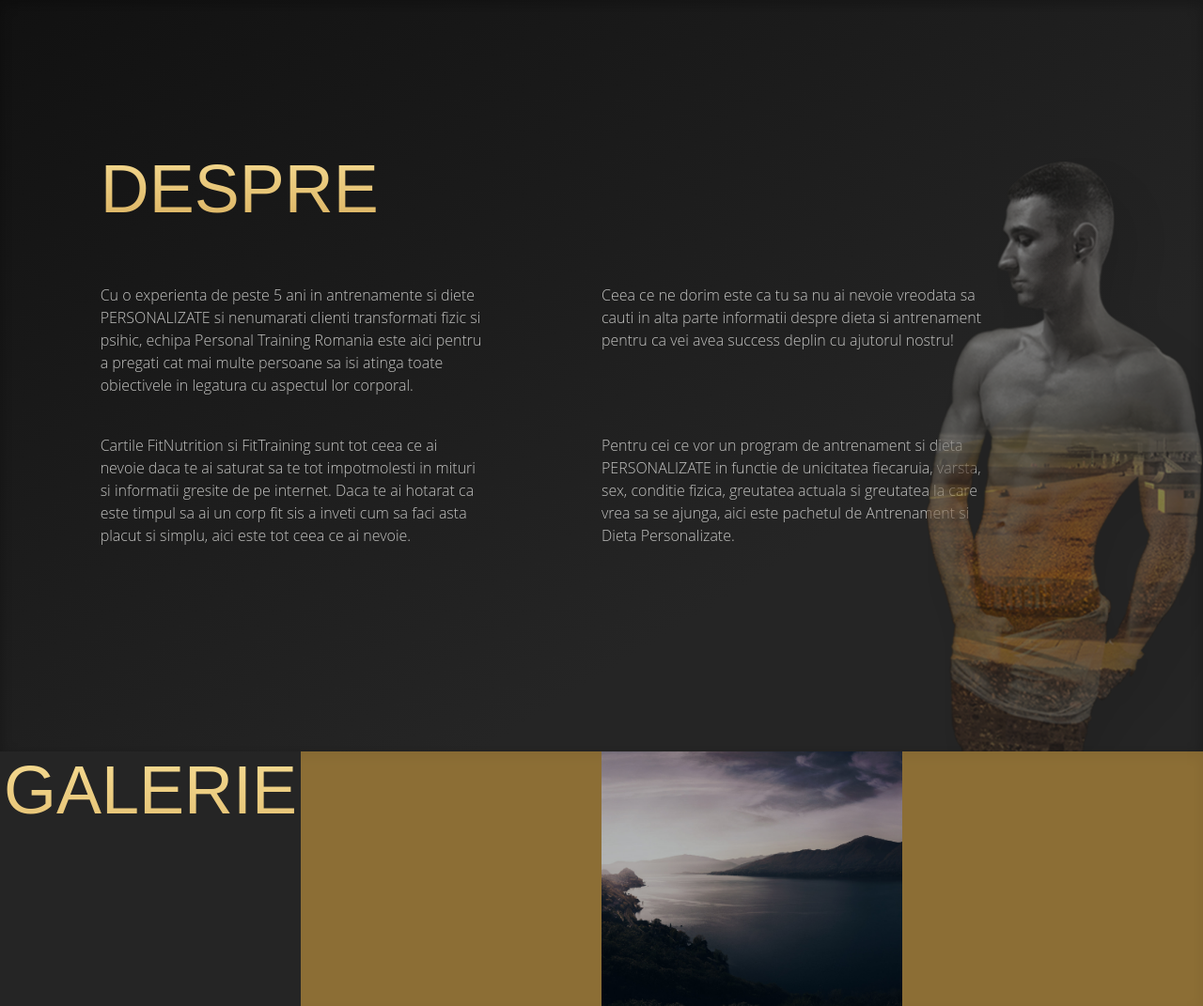
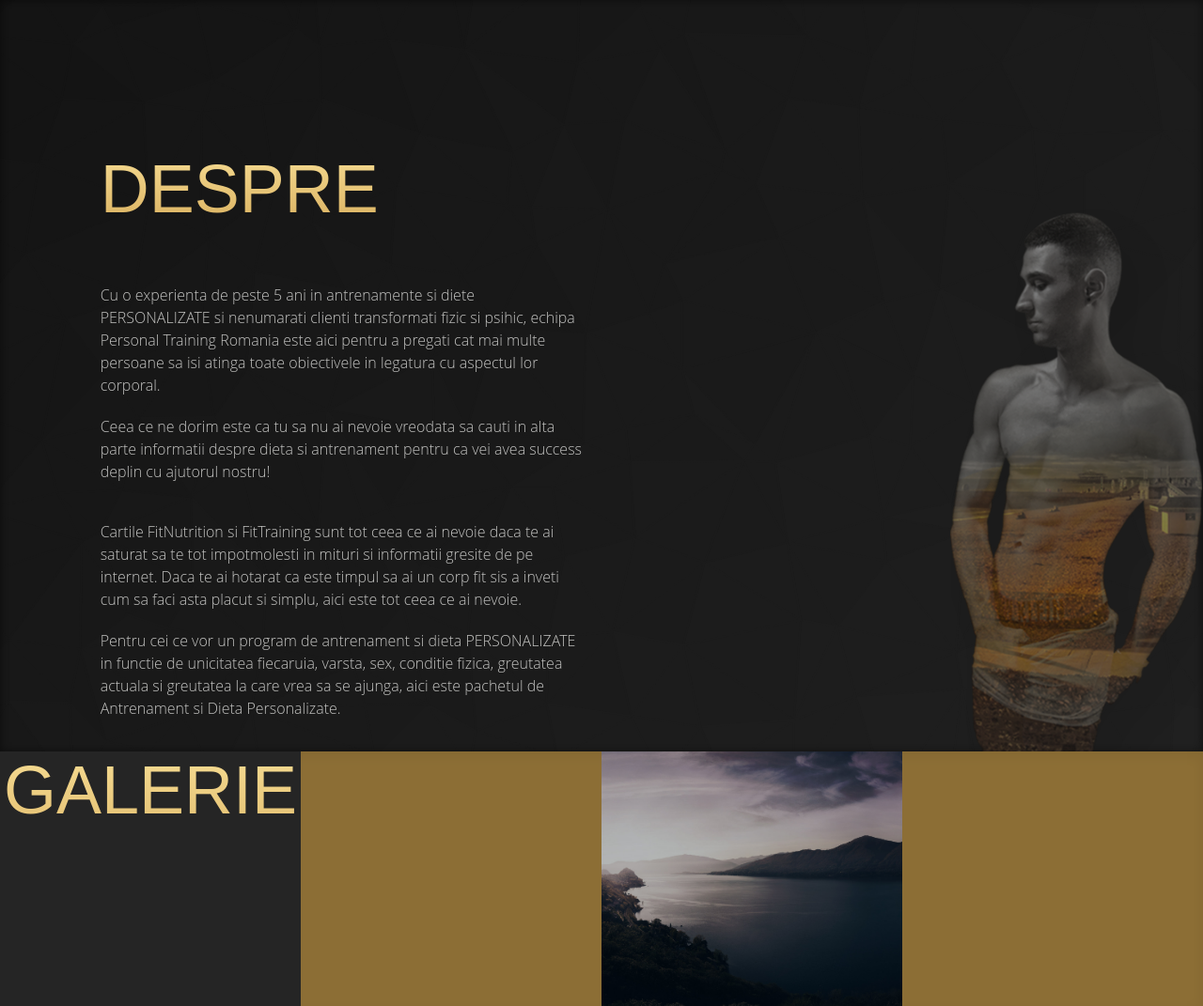
Before and after one commit to AndreiMLazar/PTRomania, a PHP site: page / in a window 1280 px wide. Shown: the part 800-1871 px from the top of the page at 94% size. Run offline with PHP 8.4, Linux system fonts and the light colour scheme; some libraries are stand-ins or nearby versions.

Commit message:
Background

```diff
--- a/css/style.css
+++ b/css/style.css
@@ -740,6 +740,7 @@ div.content {
 @media only screen and (max-width: 768px) {
 .slide:nth-of-type(1) {
   background-size:cover;
+  height: 100%;
   top:60px;
 }
 .slide:nth-of-type(2) {
@@ -850,12 +851,12 @@ a.slide_btn {
 	min-height: 100vh;
 	color: #bf9649;
 	position: relative;
-	background-image: linear-gradient(to bottom right, #111, #252525 70%);
+	background:url(../img/pattern.svg);
     opacity: 1;
 	background-size: cover;
-	-webkit-box-shadow: inset 0px 4px 12px 2px rgba(0,0,0,0.2);
-	-moz-box-shadow: inset 0px 4px 12px 2px rgba(0,0,0,0.2);
-	box-shadow: inset 0px 4px 12px 2px rgba(0,0,0,0.2);
+    -moz-box-shadow:    inset 0 0 8px rgba(0,0,0,0.5);
+    -webkit-box-shadow: inset 0 0 8px rgba(0,0,0,0.5);
+    box-shadow:         inset 0 0 8px rgba(0,0,0,0.5);
     background-color: #111;
   }
 
@@ -866,7 +867,7 @@ div.title {
 
 div.dbexp img {
 	position: absolute;
-	max-width: 23%;
+	max-width: 21%;
 	right: 0;
 	bottom: 0;
 	float: right;
@@ -879,10 +880,19 @@ div.intro {
 	box-shadow: 0 5px 10px rgba(0, 0, 0, 0.2);
 }
 
+@media only screen and (min-width: 1060px) {
+  div.col-6 {
+    float: none;
+    width: 50%;
+    padding-left: 8.3333333333%;
+  }
+}
+
+
 @media only screen and (max-width: 1200px) {
 
 	div.dbexp img {
-		max-width: 32%;
+		max-width: 31%;
 		opacity: 0.6;
 		filter: alpha(opacity=70);
 }
--- a/index.html
+++ b/index.html
@@ -130,46 +130,41 @@
                     </div>
                 </div>
                 <div class="row">
-                    <div class="col-offset-1"></div>
-                    <div class="col-4">
+                  <div class="col-offset-1"></div>
+                    <div class="col-5">
                          <div class="content">
                             <h2>
                                  Cu o experienta de peste 5 ani in antrenamente si diete PERSONALIZATE si nenumarati clienti transformati fizic si psihic, echipa Personal Training Romania este aici pentru a pregati cat mai multe persoane sa isi atinga toate obiectivele in legatura cu aspectul lor corporal.
                             </h2>
                         </div>
                     </div>
-                    <div class="col-offset-1"></div>
-                    <div class="col-4">
+                    <div class="col-6">
                          <div class="content">
                             <h2>
                              Ceea ce ne dorim este ca tu sa nu ai nevoie vreodata sa cauti in alta parte informatii despre dieta si antrenament pentru ca vei avea success deplin cu ajutorul nostru!
                             </h2>
                         </div>
                     </div>
-                    <div class="col-2">
                         <div class="dbexp">
                             <img src="img/dbexpf.png" alt="Bogdan Craciun Photo">
                         </div>
-                    </div>
                 </div>
                 <div class="row">
                 <div class="col-offset-1"></div>
-                    <div class="col-4">
+                    <div class="col-5">
                          <div class="content hid">
                             <h2>
                                 Cartile FitNutrition si FitTraining sunt tot ceea ce ai nevoie daca te ai saturat sa te tot impotmolesti in mituri si informatii gresite de pe internet. Daca te ai hotarat ca este timpul sa ai un corp fit sis a inveti cum sa faci asta placut si simplu, aici este tot ceea ce ai nevoie.
                             </h2>
                         </div>
                     </div>
-                    <div class="col-offset-1"></div>
-                    <div class="col-4">
+                    <div class="col-6">
                          <div class="content hid">
                         <h2>
                             Pentru cei ce vor un program de antrenament si dieta PERSONALIZATE in functie de unicitatea fiecaruia, varsta, sex, conditie fizica, greutatea actuala si greutatea la care vrea sa se ajunga, aici este pachetul de Antrenament si Dieta Personalizate.
                         </h2>
                     </div>
                 </div>
-                    <div class="col-offset-2"></div>
                 </div>
               </div>
           </div>
```
Also changed, not shown: img/pattern.svg (added).
